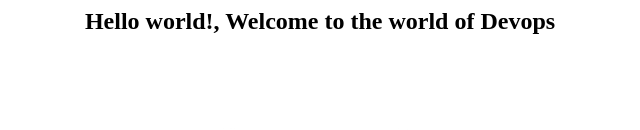
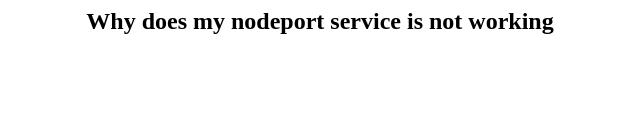
Before and after one commit to ShobhitPatkar360/devops_capstone_project-3, a plain HTML site: page index.html in a window 1280 px wide. Shown: the top 130 px of the page, without its empty margins (320-960 px from the left). Drawn offline with Linux system fonts and the light colour scheme.

Commit message:
nodeport not working

```diff
--- a/index.html
+++ b/index.html
@@ -3,6 +3,6 @@
 <title> My Intellipaat </title>
 </head>
 <body style = "background-image:url('images/github3.jpg'); background-size: 100%">
-<h2 ALIGN=CENTER>Hello world!, Welcome to the world of Devops</h2>
+<h2 ALIGN=CENTER> Why does my nodeport service is not working </h2>
 </body>
 </html>
```
